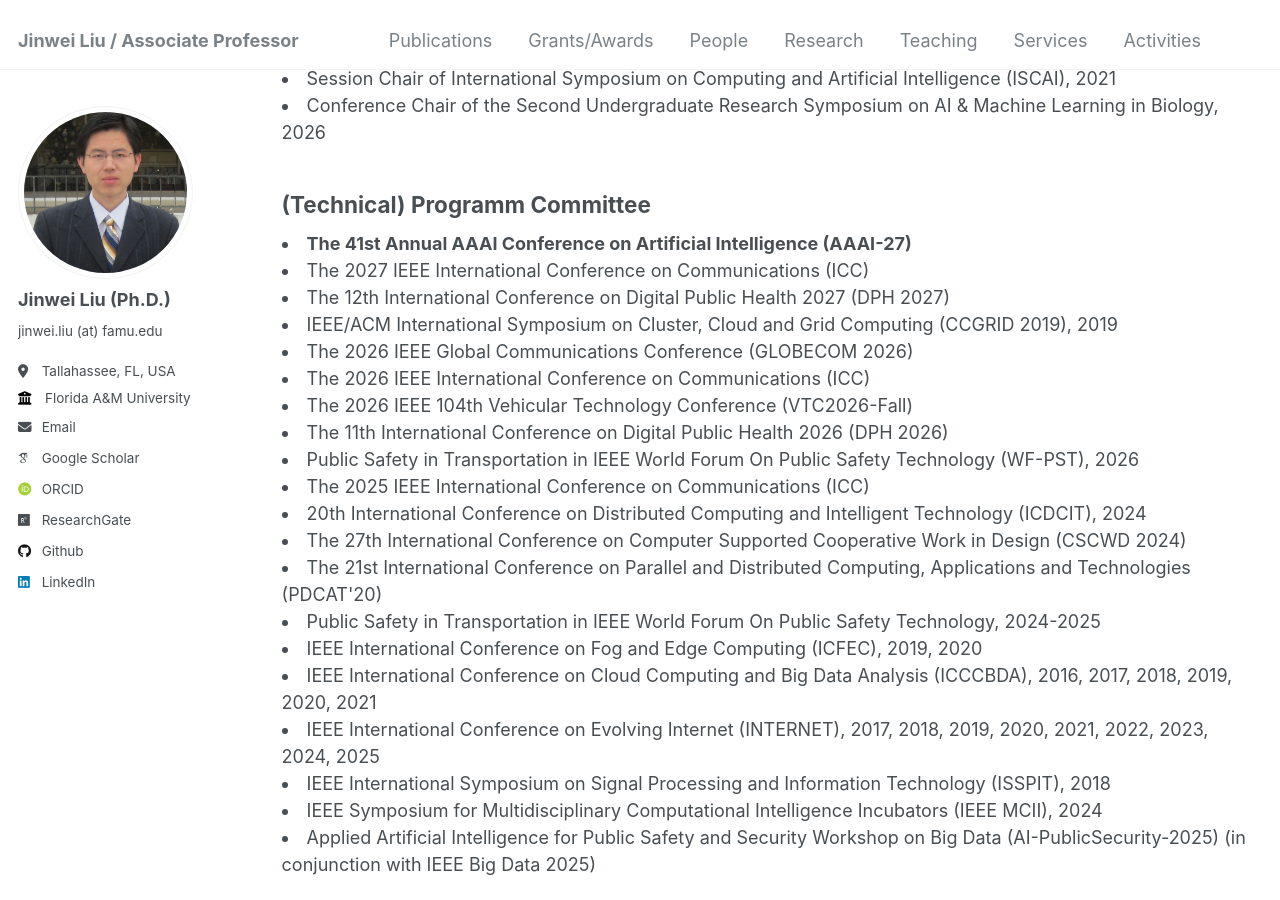
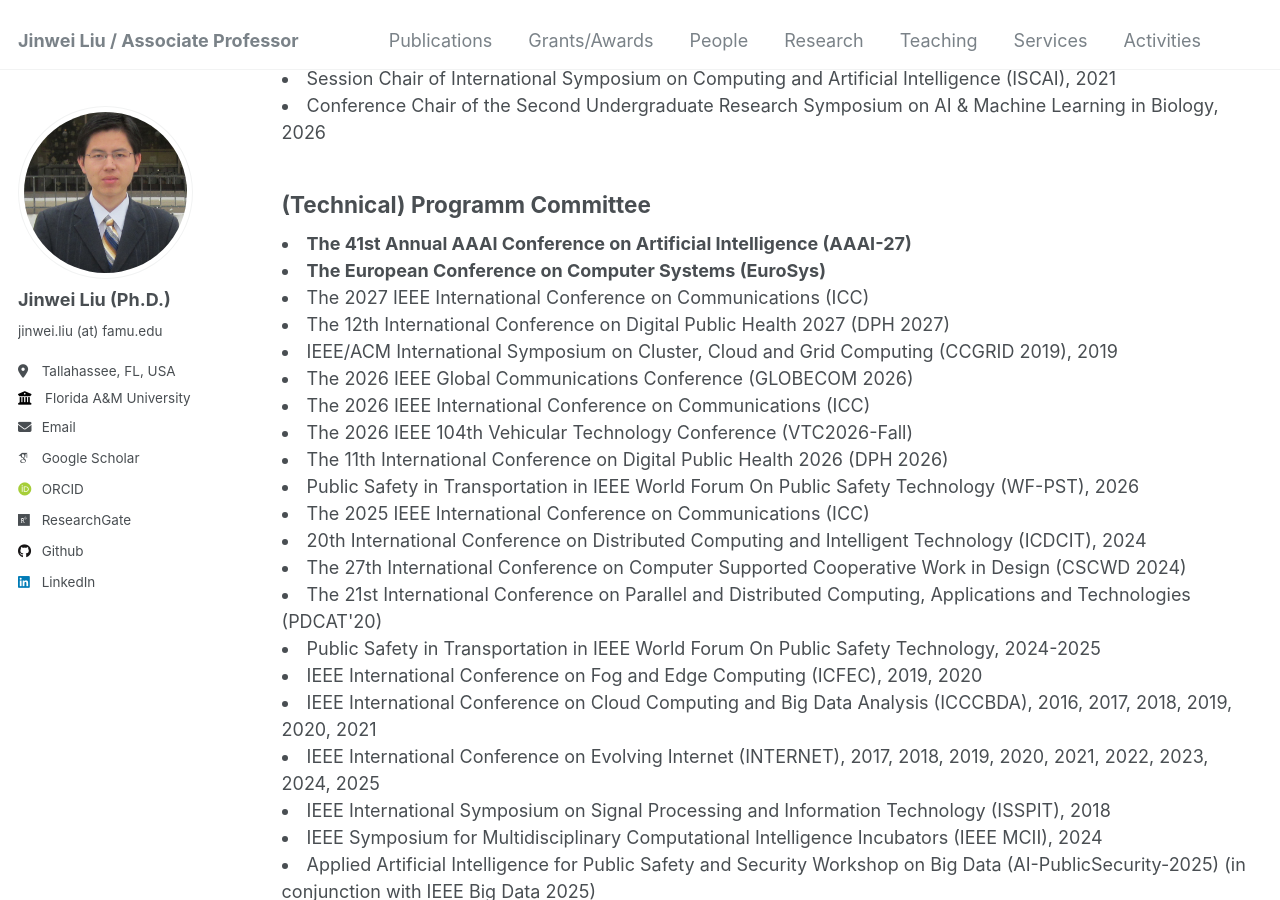
Before and after one commit to jinweiliucu/jinweiliucu.github.io, a Jekyll site: the page built from _pages/services.html, in a window 1280 px wide and 900 px high, scrolled down 773 px. Built offline with Jekyll 4.4.1, drawn with Linux system fonts in a browser that asks for light colours; some web fonts are replaced.

Commit message:
Update services.html

```diff
--- a/_pages/services.html
+++ b/_pages/services.html
@@ -73,6 +73,10 @@ author_profile: true
 <h2 class="text-left"> (Technical) Programm Committee</h2>
 	<li>
     <strong>The 41st Annual AAAI Conference on Artificial Intelligence (AAAI-27)</strong>
+    </li>
+
+	<li>
+    <strong>The European Conference on Computer Systems (EuroSys)</strong>
     </li>
 
 	<li>
```
